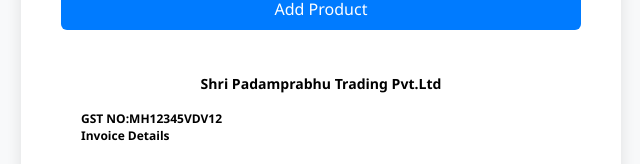
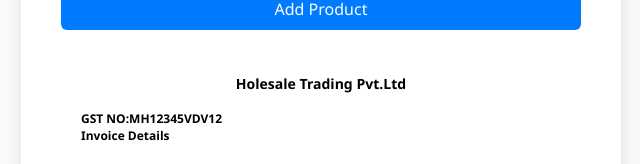
Before and after one commit to YASH36638/Invoice_generator, a plain HTML site: page index.html in a window 1280 px wide. Shown: the part 250-414 px from the top of the page, without its empty margins (319-959 px from the left). Drawn offline with Linux system fonts and the light colour scheme.

Commit message:
updated few variables

```diff
--- a/index.html
+++ b/index.html
@@ -21,7 +21,7 @@
         </form>
         <div id="invoice">
             <div>
-                <h3 align="center"> Shri Padamprabhu Trading Pvt.Ltd</h3><br>
+                <h3 align="center"> Holesale Trading Pvt.Ltd</h3><br>
                 <h4>GST NO:MH12345VDV12<br>Invoice Details<br></h4>
             </div>
             <div id="date" style="text-align: right; margin-top: 20px;">Date</div>
```
